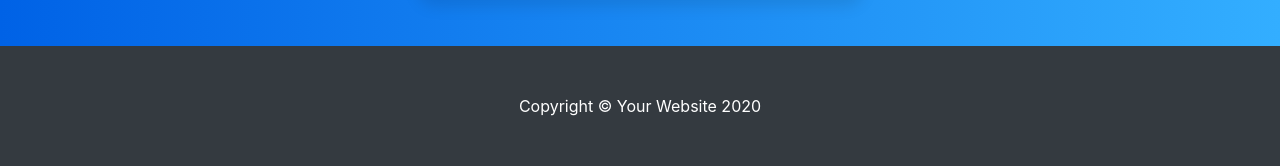
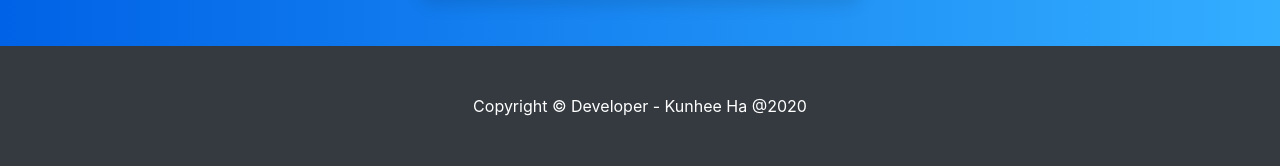
Before and after one commit to kunheeha/DonationSite, a Flask app: page /bankdetails in a window 1280 px wide. Shown: the part 693-859 px from the top of the page. Run offline with Flask 2, Linux system fonts and the light colour scheme; some libraries are stand-ins or nearby versions.

Commit message:
footer details

```diff
--- a/donationsite/templates/base.html
+++ b/donationsite/templates/base.html
@@ -62,7 +62,7 @@
 	<!-- Footer -->
 	<footer class="py-5 bg-dark">
 		<div class="container">
-			<p class="m-0 text-center text-white">Copyright &copy; Your Website 2020</p>
+			<p class="m-0 text-center text-white">Copyright &copy; Developer - Kunhee Ha @2020</p>
 		</div>
 	</footer>
 
```
